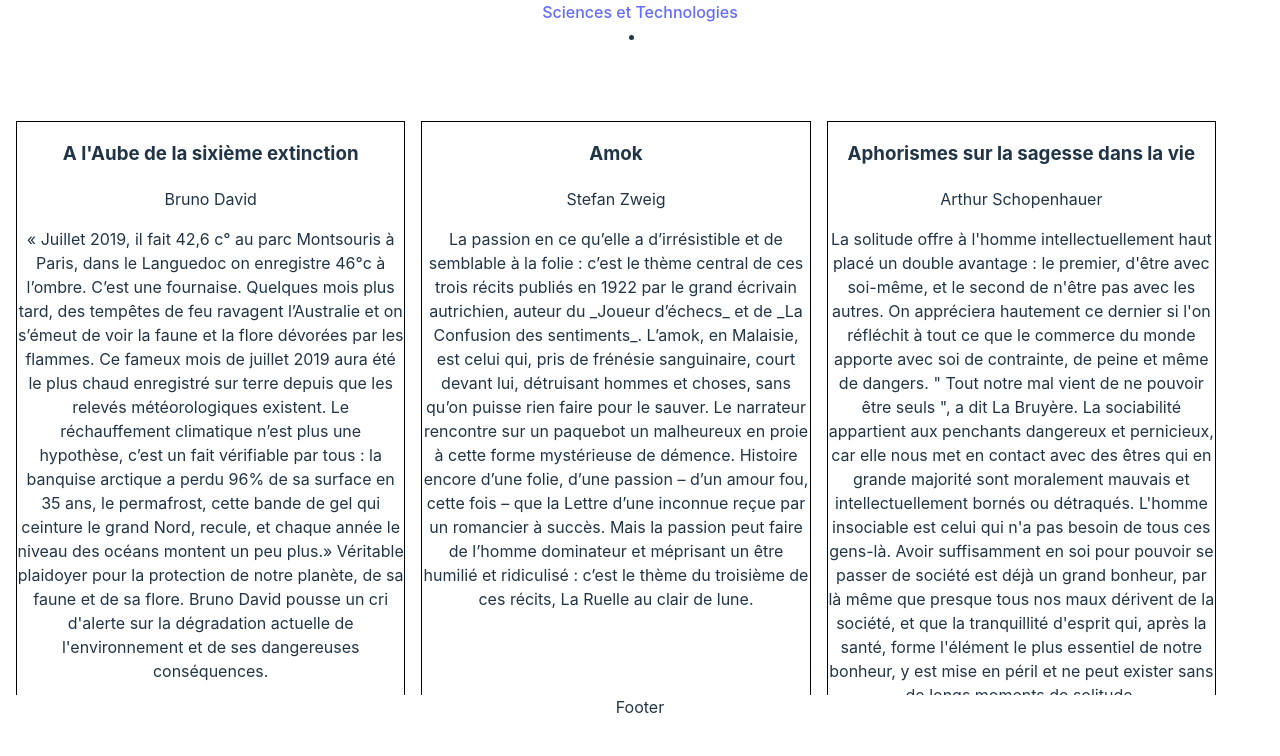
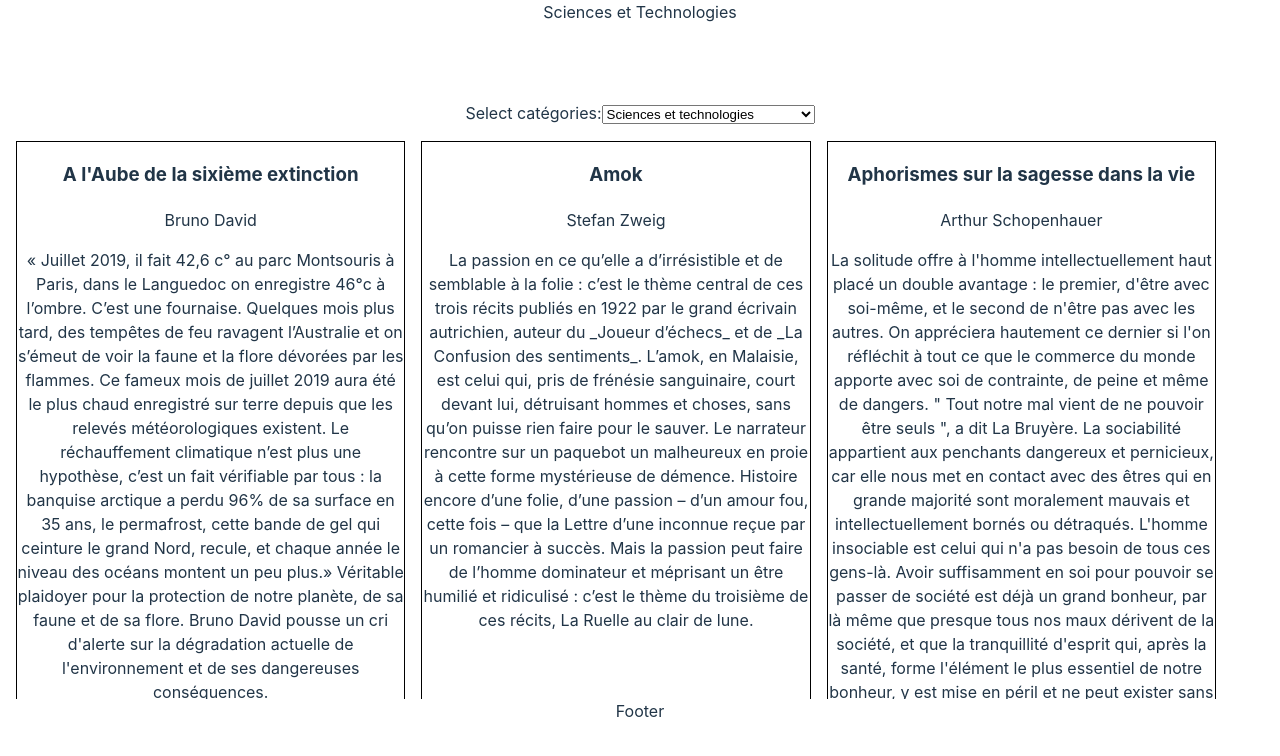
Before and after one commit to ceulain/mybooks, a React (Vite) app: page / in a window 1280 px wide. Shown: the top 756 px of the page. Built offline with nearby package versions, Linux system fonts and the light colour scheme.

Commit message:
feat: add filter category

```diff
--- a/package.json
+++ b/package.json
@@ -26,5 +26,6 @@
     "typescript": "^5.5.3",
     "typescript-eslint": "^8.7.0",
     "vite": "^5.4.8"
-  }
+  },
+  "packageManager": "yarn@1.22.22+sha512.a6b2f7906b721bba3d67d4aff083df04dad64c399707841b7acf00f6b133b7ac24255f2652fa22ae3534329dc6180534e98d17432037ff6fd140556e2bb3137e"
 }
--- a/src/components/Header/index.tsx
+++ b/src/components/Header/index.tsx
@@ -1,16 +1,9 @@
-import { NavLink } from "react-router";
-import { SCIENCES_AND_TECHNOLOGIES } from "../../router/constant";
 import "./index.css";
 
 const Header = () => {
   return (
     <header>
-      <nav>
-        <NavLink to={SCIENCES_AND_TECHNOLOGIES}>
-          Sciences et Technologies
-        </NavLink>
-        <li></li>
-      </nav>
+      <nav>Sciences et Technologies</nav>
     </header>
   );
 };
--- a/src/components/Main/index.tsx
+++ b/src/components/Main/index.tsx
@@ -1,14 +1,66 @@
-import books from "../../data/books";
+import { useEffect, useState } from "react";
+import initBooks from "../../data/books";
+import { Category } from "../../data/types";
 import Card from "../Card";
 import styles from "./index.module.css";
 
 const Main = () => {
+  const [books, setBooks] = useState(initBooks);
+  const [choosenCategory, setChosenCategory] = useState<Category>();
+  const url = window.location;
+
+  useEffect(() => {
+    const urlSearchParams = new URLSearchParams(url.search);
+
+    if (urlSearchParams.has("category")) {
+      const category = urlSearchParams.get("category");
+
+      if (category) {
+        setBooks(
+          initBooks.filter((book) => book.categories.includes(category))
+        );
+      } else {
+        setBooks(initBooks);
+      }
+    }
+  }, [url.search]);
+
+  const onClick = (category: Category) => {
+    const urlSearchParams = new URLSearchParams(url.search);
+
+    if (urlSearchParams.has("category")) {
+      urlSearchParams.delete("category");
+    }
+
+    setChosenCategory(category);
+    urlSearchParams.append("category", category);
+
+    window.history.pushState({}, "", `?${urlSearchParams.toString()}`);
+  };
+
   return (
-    <main className={styles.main}>
-      {books.map((book) => {
-        return <Card {...book} />;
-      })}
-    </main>
+    <>
+      <label>
+        Select catégories:
+        <select
+          value={choosenCategory}
+          onChange={(e) => onClick(e.target.value as Category)}
+        >
+          {Object.values(Category).map((category) => {
+            return (
+              <option key={category} value={category}>
+                {category}
+              </option>
+            );
+          })}
+        </select>
+      </label>
+      <main className={styles.main}>
+        {books.map((book) => {
+          return <Card {...book} key={book.airId} />;
+        })}
+      </main>
+    </>
   );
 };
 
--- a/src/data/types.ts
+++ b/src/data/types.ts
@@ -41,3 +41,22 @@
   status?: string;
   skip?: boolean;
 };
+
+export enum Category {
+  SCIENCES_AND_TECHNOLOGIES = "Sciences et technologies",
+  LITTERATURE = "Litterature",
+  PHILOSOPHY = "Philosophie",
+  SOCIOLOGY = "Sociologie",
+  ARTS_AND_STYLE_OF_LIFE = "Arts et style de vie",
+  HISTORY = "Histoire",
+  PSYCHOLOGY = "Psychologie",
+  POLITIC = "Politique",
+  MYTHOLOGIES = "Mythologies, contes et légendes",
+  EDUCATIOB = "Éducation",
+  GEPOLITIC = "Géopolitique",
+  RELIGION = "Religion",
+  DROIT = "Droit",
+  SCIENCE_FICTION = "Science-fiction",
+  GEOGRAPHY = "Géographie",
+  ECONOMY = "économie",
+}
--- a/src/main.tsx
+++ b/src/main.tsx
@@ -1,10 +1,10 @@
 import { StrictMode } from "react";
 import { createRoot } from "react-dom/client";
+import App from "./App";
 import "./index.css";
-import { Router } from "./router";
 
 createRoot(document.getElementById("root")!).render(
   <StrictMode>
-    <Router />
+    <App />
   </StrictMode>
 );
```
